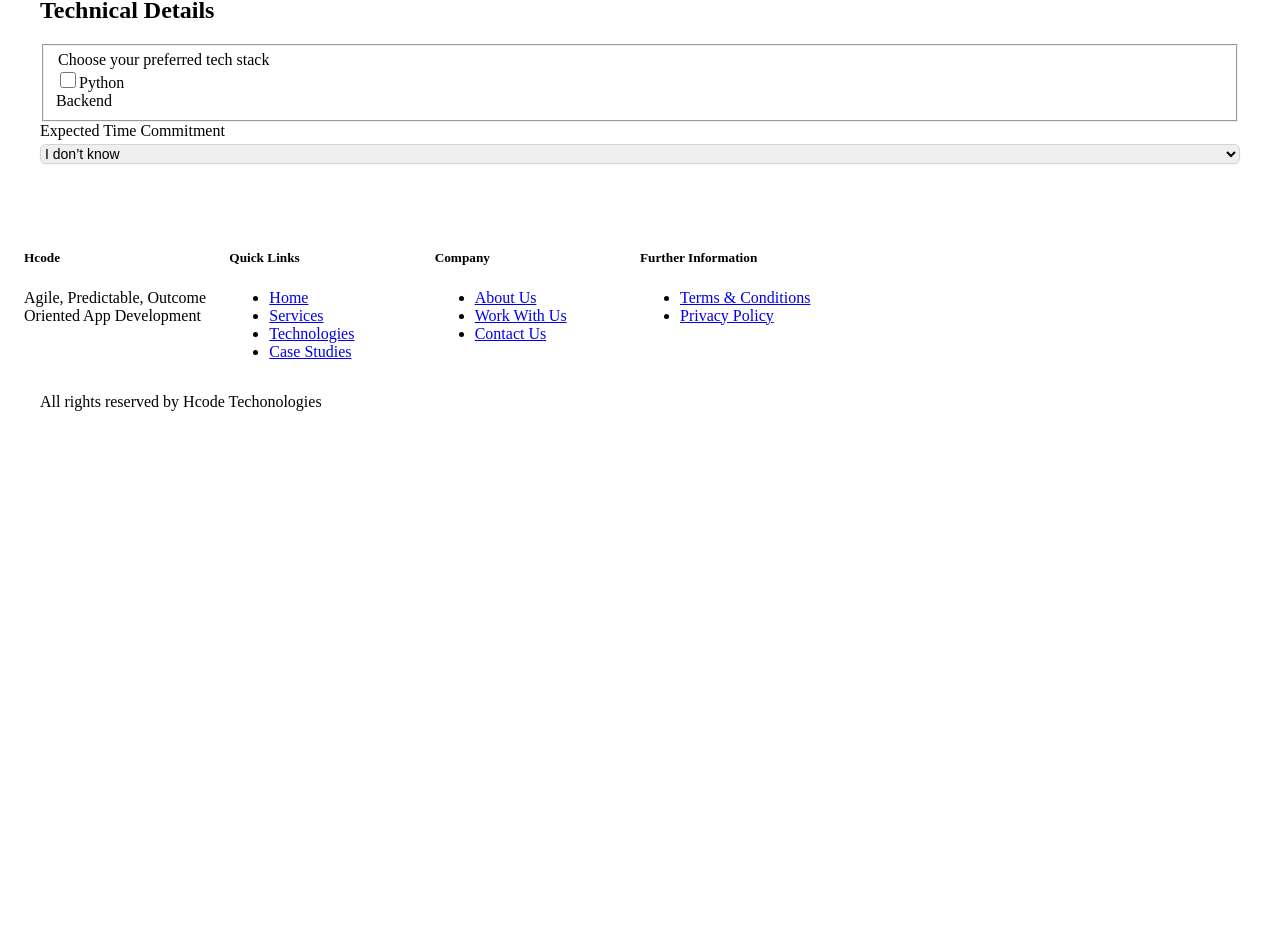
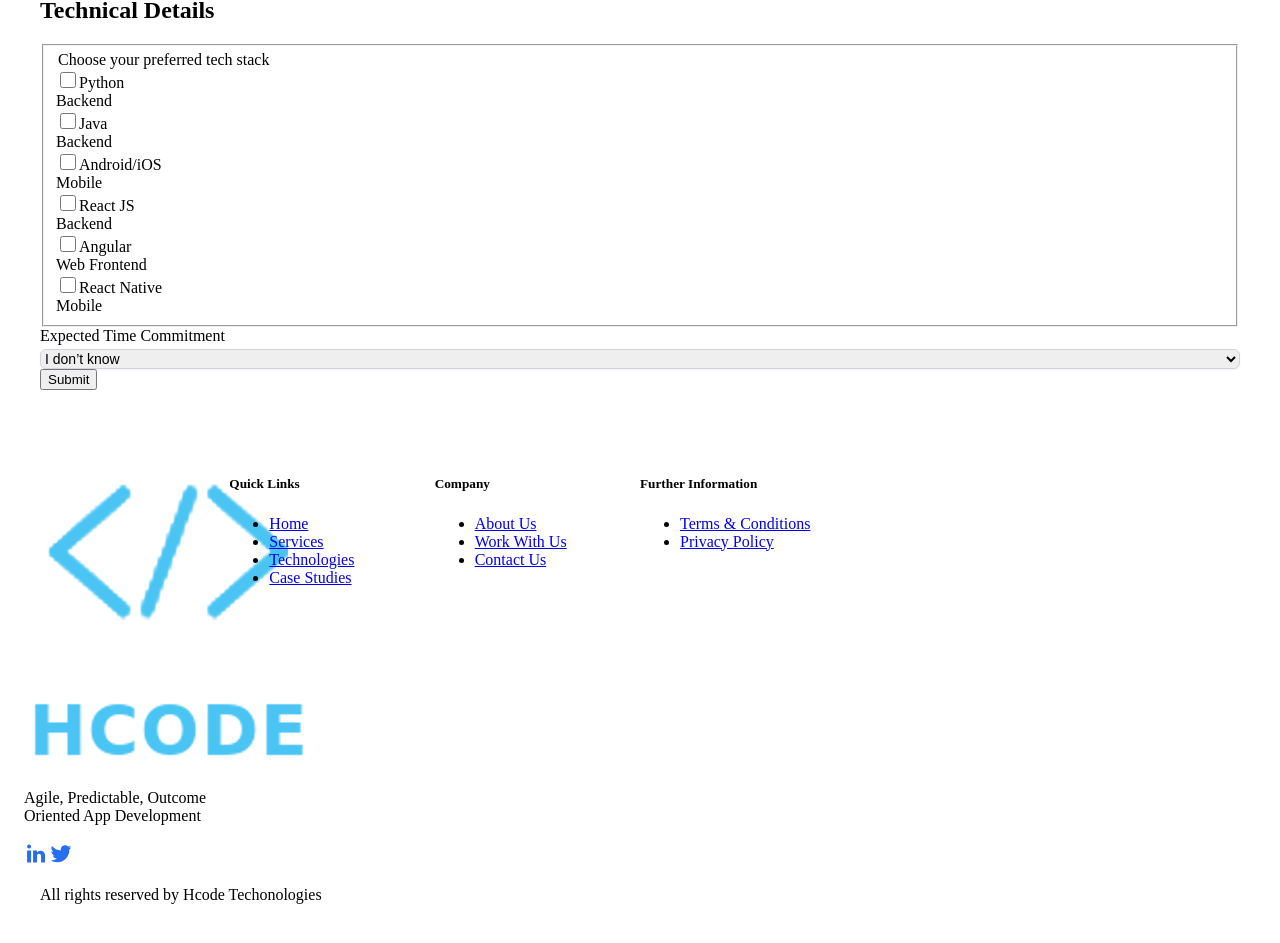
Before and after one commit to hcodetech/hcode-website, a Next.js app: page /contact in a window 1280 px wide. Shown: the part 5154-6097 px from the top of the page. Before the commit the page ends 5621 px from the top, so only its background shows below. Built offline with nearby package versions, Linux system fonts and the light colour scheme.

Commit message:
Contact us Form Design Complete

```diff
--- a/components/Footer.js
+++ b/components/Footer.js
@@ -1,14 +1,24 @@
+import { hcode_footer, linkedin_icon, twitter_icon } from "../constants/constants"
+
 function Footer() {
   return (
-    <footer className="footer-1 bg-gray-100 py-8 sm:py-12">
+    <footer className="footer-1 bg-gray-100 py-8 sm:py-12 sm:pb-8">
       <div className="new-container mx-auto px-4">
         <div className="sm:flex sm:flex-wrap sm:-mx-4 md:py-4">
           <div className="px-4 sm:w-1/2 md:w-1/4 xl:w-1/6 flex-grow">
             <div className="w-1/2">
-              <h5 className="text-3xl font-bold mb-3">Hcode</h5>
+              <img src={hcode_footer} alt="Hcode Technologies" className="h-20"/>
               <p>
                 Agile, Predictable, Outcome Oriented App Development
               </p>
+              <div className="flex mt-2">
+                <a href="https://www.linkedin.com/company/hcodetech/mycompany/" target="_blank" >
+                  <img src={linkedin_icon} className="rounded-full w-10 h-10 p-2 hover:bg-blue-200  bg-gray-200 " alt="https://www.linkedin.com/company/hcodetech/mycompany/" />
+                </a>
+                <a href="https://twitter.com/HcodeTech" target="_blank">
+                  <img src={twitter_icon} className="rounded-full w-10 h-10 p-2 hover:bg-blue-200  ml-4 bg-gray-200 " alt="https://twitter.com/HcodeTech" />
+                </a>
+              </div>
             </div>
             {/* Icons TOdo */}
           </div>
--- a/components/Navbar.js
+++ b/components/Navbar.js
@@ -58,7 +58,7 @@ export default function Example() {
 
 
                 {/* Profile dropdown */}
-                <a href="/contact" className="px-5 py-3 bg-primary text-white rounded hover:bg-blue-600 cursor-pointer">
+                <a href="/contact" className="px-5 py-3 bg-primary text-white rounded-lg hover:bg-blue-600 cursor-pointer">
                   Contact Us
                 </a>
 
--- a/constants/constants.js
+++ b/constants/constants.js
@@ -567,6 +567,9 @@ export const what_we_do = [
 
 
 export const linkedin_icon = "/assets/icons/linkedIn.svg";
+export const twitter_icon = "/assets/icons/twitter.svg";
+export const hcode_footer = "/assets/img/hcode-footer.png";
+
 
 
 
@@ -637,3 +640,31 @@ export const image_slider_1 = "/assets/img/hero_image_1.jpg";
 export const image_slider_2 = "/assets/img/hero_image_2.jpg";
 export const image_slider_3 = "/assets/img/hero_image_3.jpg";
 export const contact_us_circle = "/assets/img/contact_circle.svg";
+
+
+export const selected_technologies = [
+ {
+   tech_name:"Python",
+   tech:"Backend"
+ },
+ {
+  tech_name:"Java",
+  tech:"Backend"
+},
+{
+  tech_name:"Android/iOS",
+  tech:"Mobile"
+},
+{
+  tech_name:"React JS",
+  tech:"Backend"
+},
+{
+  tech_name:"Angular",
+  tech:"Web Frontend"
+},
+{
+  tech_name:"React Native",
+  tech:"Mobile"
+},
+]
--- a/pages/contact.js
+++ b/pages/contact.js
@@ -1,10 +1,10 @@
 import { LocationMarkerIcon, PhoneIcon, ChatAltIcon } from "@heroicons/react/solid";
-import { contact_us_circle } from '../constants/constants';
+import { contact_us_circle, selected_technologies } from '../constants/constants';
 
 function contact() {
     return (
         <section className="new-container grid grid-cols-12 pt-14" >
-            <div className="bg-primary max-w-[450px] max-h-screen text-white p-10 col-span-5 relative">
+            <div className="bg-primary max-w-[450px] max-h-screen text-white p-10 col-span-5 relative ">
                 <div>
                     <h1 className="text-4xl font-semibold">
                         Let’s scale your team together
@@ -150,7 +150,7 @@ function contact() {
                                     autoComplete="country"
                                     className="mt-1 block w-full py-2 px-3 input-form"
                                 >
-                                    <option selected>I don’t know</option>
+                                    <option defaultValue>I don’t know</option>
                                     <option>1 - 10</option>
                                     <option>10 - 20</option>
                                     <option>20 - 30</option>
@@ -168,20 +168,23 @@ function contact() {
                                         Choose your preferred tech stack
                                     </legend>
                                 </div>
-                                <div className="mt-4 grid grid-cols-12">
-                                    <div className="flex items-center min-w-[100px] col-span-6  md:col-span-4 lg:col-span-3">
+                                <div className=" grid grid-cols-12">
+                                    {selected_technologies.map((tech, index) => (
+                                        <div key={index} className="flex items-center  col-span-6  md:col-span-4 lg:col-span-3 input-select mt-4">
                                             <input
-                                            id="python"
-                                            name="python"
+                                                id={tech.tech_name}
+                                                name={tech.tech_name}
                                                 type="checkbox"
-                                            className="input-radio"
+                                                className="input-radio hidden"
                                             />
-                                        <label htmlFor="python" className=" block text-sm font-medium text-gray-700 border border-1 rounded-lg text-center px-5 py-3">
-                                            Python
+                                            <label htmlFor={tech.tech_name} className=" block text-sm min-w-[140px] font-medium text-gray-700 border border-1 rounded-lg text-center px-5 py-3">
+                                                {tech.tech_name}
                                                 <br />
-                                            <span className="text-gray-500 text-xs font-normal" > Backend</span>
+                                                <span className="text-gray-500 text-xs font-normal" > {tech.tech}</span>
                                             </label>
                                         </div>
+                                    ))}
+
 
                                 </div>
                             </fieldset>
@@ -195,10 +198,15 @@ function contact() {
                                     name="time-commitment"
                                     className="mt-1 block w-full py-2 px-3 input-form"
                                 >
-                                    <option selected>I don’t know</option>
+                                    <option defaultValue>I don’t know</option>
                                     <option>Less than 6 Months</option>
                                 </select>
                             </div>
+                        </div>
+                        <div className="col-span-12 lg:col-span-4">
+                            <button className="bg-primary hover:bg-blue-600 text-white rounded-md px-7 py-3">
+                                Submit
+                            </button>
                         </div>
                     </div>
                 </form>
--- a/styles/global.css
+++ b/styles/global.css
@@ -134,3 +134,11 @@
 
 
 /*  */
+
+
+.input-select input:checked + label {
+	border-color: #276EF1;
+  border: 2px solid #276EF1;
+  color:#276EF1;
+	box-shadow: 0 10px 15px -3px rgba(0, 0, 0, 0.1), 0 4px 6px -2px rgba(0, 0, 0, 0.05);
+}
```
Also changed, not shown: public/assets/icons/twitter.svg (added), public/assets/img/hcode-footer.png (added). Lines whose indentation alone changed are shown as unchanged.
